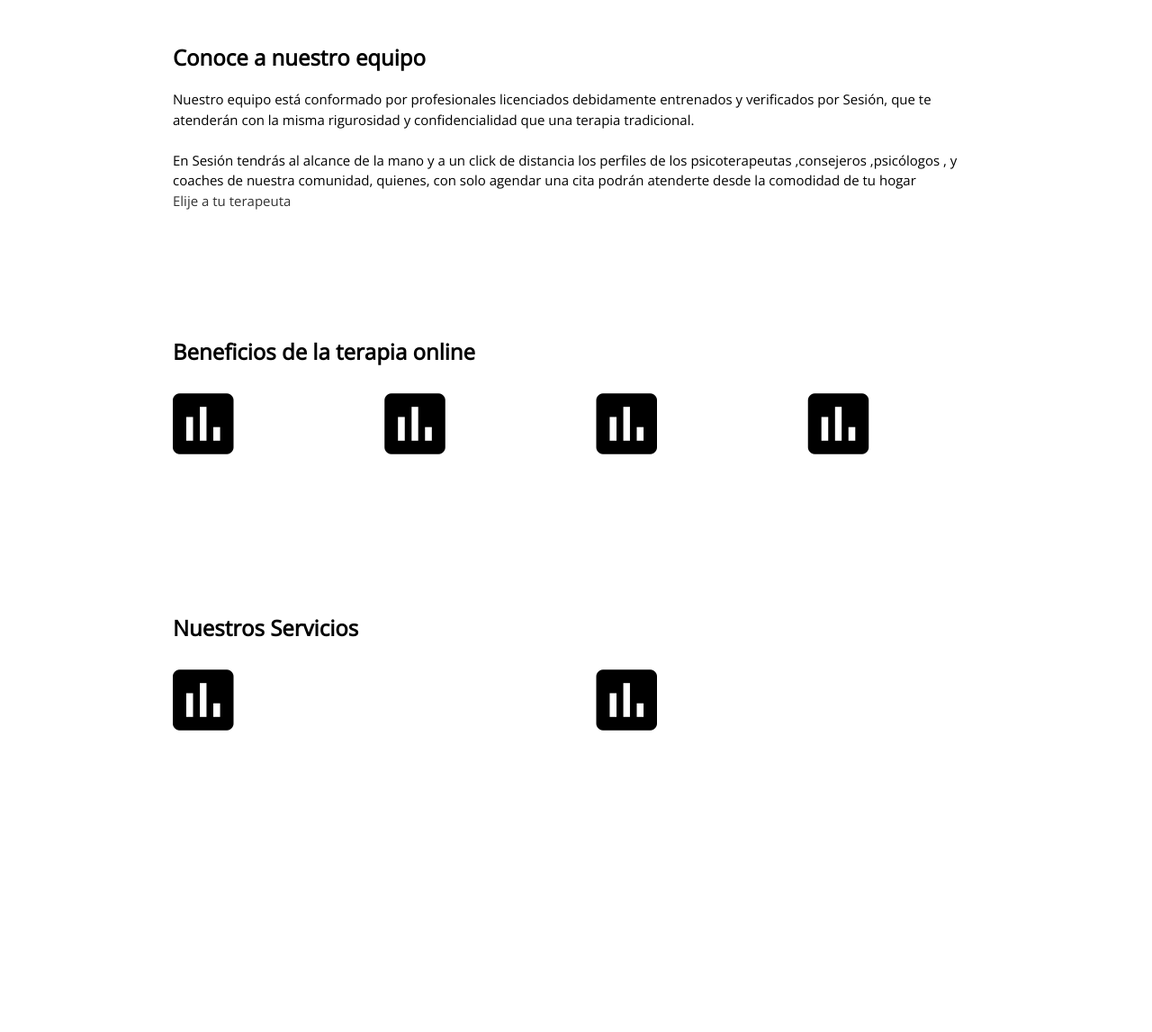
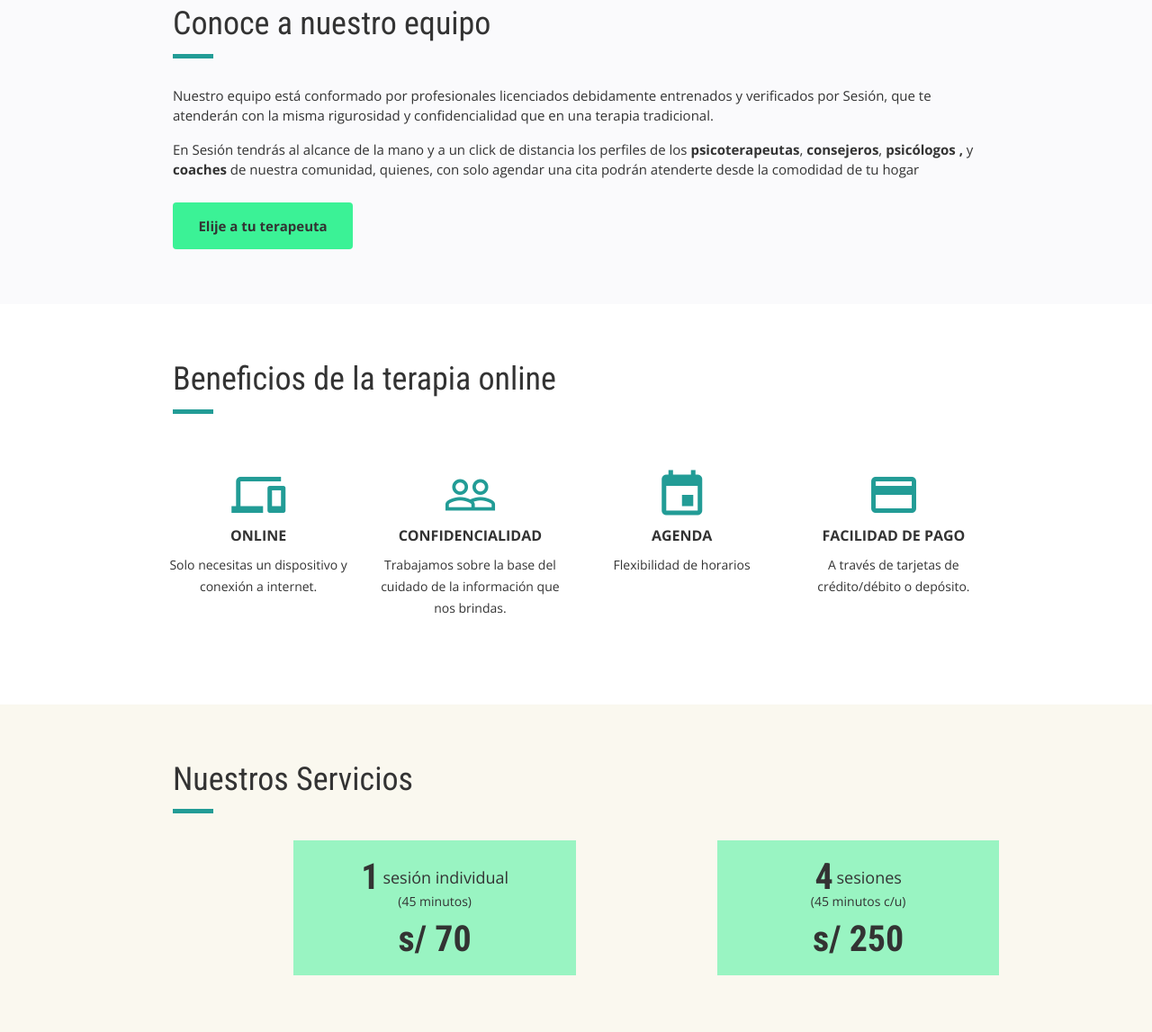
Before and after one commit to developerVilchez/sesion, a website: page src/index.html in a window 1280 px wide. Shown: the part 1269-2416 px from the top of the page at 90% size. Before the commit the page ends 2137 px from the top, so only its background shows below. Drawn offline with nearby package versions, Linux system fonts and the light colour scheme; files whose address does not match are found by name.

Commit message:
Añade estilos para Home

```diff
--- a/src/index.html
+++ b/src/index.html
@@ -5,7 +5,7 @@
   <meta name="viewport" content="width=device-width, initial-scale=1, maximum-scale=1">
   <meta http-equiv="X-UA-Compatible" content="ie=edge">
   <link href="https://fonts.googleapis.com/css?family=Raleway" rel="stylesheet">
-  <link href="https://fonts.googleapis.com/css?family=Open+Sans|Roboto+Condensed" rel="stylesheet">
+  <link href="https://fonts.googleapis.com/css?family=Open+Sans:400,700|Roboto+Condensed:400,700" rel="stylesheet">
   <link href="https://fonts.googleapis.com/icon?family=Material+Icons" rel="stylesheet">
   <link type="text/css" rel="stylesheet" href="vendors/materialize/css/materialize.css" />
   <link rel="stylesheet" type="text/css" href="style.css">
@@ -39,10 +39,10 @@
   </section>
   </header>
   <!--section how work-->
-    <section id="how-work"  class="container info">
+    <section id="how-work"  class="container section">
       <div class="row">
         <div class="col s12">
-          <h2>¿Cómo funciona la terapia online?</h2>
+          <h2 class="section-title">¿Cómo funciona la terapia online?</h2>
 
           <div class="col s8 offset-s2 m5 option">
             <span class="big-number">1</span>
@@ -76,15 +76,15 @@
       </div>
     </section>
    <!--section team-->
-   <section id="team" class="info">
+   <section id="team" class="section section-gray">
       <div class="container">
         <div class="row">
           <div class="col s12">
-            <h3>Conoce a nuestro equipo</h3>
-            <p>Nuestro equipo está conformado por profesionales licenciados debidamente entrenados y verificados por Sesión, que te atenderán con la misma rigurosidad y confidencialidad que una terapia tradicional.</p>
-            <br>
-            <p>En Sesión tendrás al alcance de la mano y a un click de distancia los perfiles de los <span>psicoterapeutas ,</span><span>consejeros ,</span><span>psicólogos ,</span> y <span>coaches</span> de nuestra comunidad, quienes, con solo agendar una cita podrán atenderte desde la comodidad de tu hogar</p>
-            <a class="font-black" href="#sesion">Elije a tu terapeuta</a>
+            <h2 class="section-title">Conoce a nuestro equipo</h2>
+            <p>Nuestro equipo está conformado por profesionales licenciados debidamente entrenados y verificados por Sesión, que te atenderán con la misma rigurosidad y confidencialidad que en una terapia tradicional.</p>
+
+            <p>En Sesión tendrás al alcance de la mano y a un click de distancia los perfiles de los <span class="font-bold">psicoterapeutas</span>, <span class="font-bold">consejeros</span>, <span class="font-bold">psicólogos ,</span> y <span class="font-bold">coaches</span> de nuestra comunidad, quienes, con solo agendar una cita podrán atenderte desde la comodidad de tu hogar</p>
+            <a class="button-primary " href="#sesion">Elije a tu terapeuta</a>
           </div>
           <div class="col s6">
           </div>
@@ -92,41 +92,58 @@
       </div>
     </section>
      <!--section beneficios-->
-   <section id="benefits" class="info">
+   <section id="benefits" class="section">
       <div class="container">
         <div class="row">
           <div class="col s12">
-            <h3>Beneficios de la terapia online</h3>
+            <h2 class="section-title">Beneficios de la terapia online</h2>
           </div>
           <div class="row">
-              <div class="col s3">
-                  <i class="large material-icons">insert_chart</i>
+              <div class="col s6 offset-s3 m4 offset-m2 xl3 benefit">
+                  <i class="medium material-icons">phonelink</i>
+                  <h5>ONLINE</h5>
+                  <p class="p2">Solo necesitas un dispositivo y conexión a internet.</p>
               </div>
-              <div class="col s3">
-                  <i class="large material-icons">insert_chart</i>
+              <div class="col s6 offset-s3 m4 offset-m1 xl3 benefit">
+                  <i class="medium material-icons">people_outline</i>
+                  <h5>CONFIDENCIALIDAD</h5>
+                  <p class="p2">Trabajamos sobre la base del cuidado de la información que nos brindas.</p>
               </div>
-              <div class="col s3">
-                  <i class="large material-icons">insert_chart</i>
+              <div class="col s6 offset-s3 m4 offset-m2 xl3 benefit">
+                  <i class="medium material-icons">insert_invitation</i>
+                  <h5>AGENDA</h5>
+                  <p class="p2">Flexibilidad de horarios</p>
               </div>
-              <div class="col s3">
-                  <i class="large material-icons">insert_chart</i>
+              <div class="col s6 offset-s3 m4 offset-m1 xl3 benefit">
+                  <i class="medium material-icons">credit_card</i>
+                  <h5>FACILIDAD DE PAGO</h5>
+                  <p class="p2">A través de tarjetas de crédito/débito o depósito.</p>
               </div>
             </div>
         </div>
       </div>
     </section>
-    <section id="services" class="info">
+    <section id="services" class="section section-yellow">
         <div class="container">
           <div class="row">
             <div class="col s12">
-              <h3>Nuestros Servicios</h3>
+              <h2 class="section-title">Nuestros Servicios</h2>
             </div>
             <div class="row">
-                <div class="col s6">
-                    <i class="large material-icons">insert_chart</i>
+                <div class="col s8 offset-s2 m4 offset-m2 service">
+                  <div>
+                    <span class="medium-number">1</span> <span class="h4">sesión individual</span>
+                    <p class="p2 service-note">(45 minutos)</p>
+                    <span class="medium-number">s/ 70</span>
+                  </div>
                 </div>
-                <div class="col s6">
-                    <i class="large material-icons">insert_chart</i>
+                <div class="col s8 offset-s2 m4 offset-m2 service">
+                    <div>
+                        <span class="medium-number">4</span> <span class="h4">sesiones</span>
+                        <p class="p2 service-note">(45 minutos c/u)</p>
+                        <span class="medium-number">s/ 250</span>
+                      </div>
+                    </div>
                 </div>
               </div>
           </div>
--- a/src/style.css
+++ b/src/style.css
@@ -3,6 +3,8 @@
   --primary-color: #3BF296;
   --secondary-color: #229C96;
   --tertiary-color: #00BE67;
+  --light-gray: #FAFAFC;
+  --light-yellow: rgba(221, 205, 147, 0.15);
   --text-color: #333333;
   --primary-font: 'Roboto Condensed', sans-serif;
   --secondary-font: 'Open Sans', sans-serif;
@@ -16,7 +18,7 @@
 }
 
 body {
-  color:black;
+  color: var(--text-color);
   font-family: var(--secondary-font);
 }
 
@@ -28,14 +30,6 @@ h5,
 h6 {
   margin: 0 0 10px 0;
   line-height: 1.3em;
-}
-
-.big-number {
-  color: var(--text-color);
-  font-family: var(--primary-font);
-  font-weight: bold;
-  font-size: 90px;
-  line-height: 48px;
 }
 
 h1, h2 {
@@ -55,11 +49,11 @@ h2 {
   font-size: 36px;
 }
 
-h3 {
+h3, .h3 {
   font-size: 24px;
 }
 
-h4 {
+h4, .h4 {
   font-size: 18px;
 }
 
@@ -77,20 +71,37 @@ h5 {
   line-height: 1.7;
 }
 
+p {
+  margin-bottom: 15px;
+}
+
+.big-number {
+  font-family: var(--primary-font);
+  font-weight: bold;
+  font-size: 90px;
+  line-height: 48px;
+}
+
+.medium-number {
+  font-family: var(--primary-font);
+  font-weight: bold;
+  font-size: 40px;
+  line-height: 40px;
+}
+
 .link {
-  color: var(--text-color)
+  color: var(--text-color);
   font-size: 16px;
   font-weight: bold;
   text-decoration: underline;
 }
-
 
 .font-black {
   color: var(--text-color);
 }
 
 .font-bold {
-  font-weight: bold;
+  font-weight: 700;
 }
 
 .hero {
@@ -133,8 +144,29 @@ h5 {
   padding-top: 120px;
 }
 
-.info h3 {
+.hero h3 {
   margin-bottom: 20px;
+}
+
+.section {
+  padding: 60px 0 40px;
+}
+
+.section-title::after {
+  content: " ";
+  height: 5px;
+  width: 45px;
+  background-color: var(--secondary-color);
+  display: block;
+  margin: 10px 0 30px;
+}
+
+.section-gray {
+  background-color: var(--light-gray);
+}
+
+.section-yellow {
+  background-color: var(--light-yellow);
 }
 
 .icon-block a {
@@ -147,40 +179,65 @@ h5 {
 .button-primary {
   color: var(--text-color);
   margin-top: 10px;
-  padding: 10px;
+  padding: 15px 20px;
   display: inline-block;
   min-width: 200px;
-  background: var(--tertiary-color);
+  background: var(--primary-color);
   border-radius: 4px;
   font-weight: bold;
+  text-align: center;
 }
 
 .button-secondary {
   color: var(--secondary-color);
   margin-top: 10px;
-  padding: 10px;
+  padding: 15px 20px;
   display: inline-block;
   min-width: 200px;
   border: 2px solid var(--secondary-color);
   border-radius: 4px;
   font-weight: bold;
+  text-align: center;
 }
 
 .info a:hover, .icon-block a:hover {
   cursor: pointer;
 }
 
-.option {
-  background-color: rgba(34, 156, 150, 0.15);
-  height: 150px;
+.option, .service {
   margin-bottom: 40px;
-  position: relative;
   display: flex;
   align-items: center;
 }
 
-.col.option {
+.option {
+  background-color: rgba(34, 156, 150, 0.15);
+  /*height: 150px;*/
+  position: relative;
+  background-color: rgba(59, 242, 150, 0.5);
+}
+
+.service {
+  background-color: rgba(59, 242, 150, 0.5);
+  justify-content: center;
+  text-align: center;
+}
+
+.service span {
+  vertical-align: middle;
+}
+
+.service-note {
+  line-height: 1;
+}
+
+.col.option, .col.service {
+  min-height: 120px;
   padding: 10px 0;
+}
+
+.col.service {
+  padding: 20px 0;
 }
 
 .option-text {
@@ -191,6 +248,14 @@ h5 {
   position: absolute;
   top: 50%;
   transform: translate(-50%, -50%);
+}
+
+.benefit {
+  margin-top: 30px;
+  text-align: center;
+}
+.benefit .material-icons {
+  color: var(--secondary-color);
 }
 
 .profile {
@@ -205,3 +270,17 @@ h5 {
   pointer-events: all;
   display: inline-block;
 }
+
+
+@media only screen and (min-width: 601px) {
+  .col.option, .col.service {
+    min-height: 150px;
+    padding: 15px 0;
+  }
+
+}
+
+
+@media only screen and (min-width: 993px) {
+
+}
```
